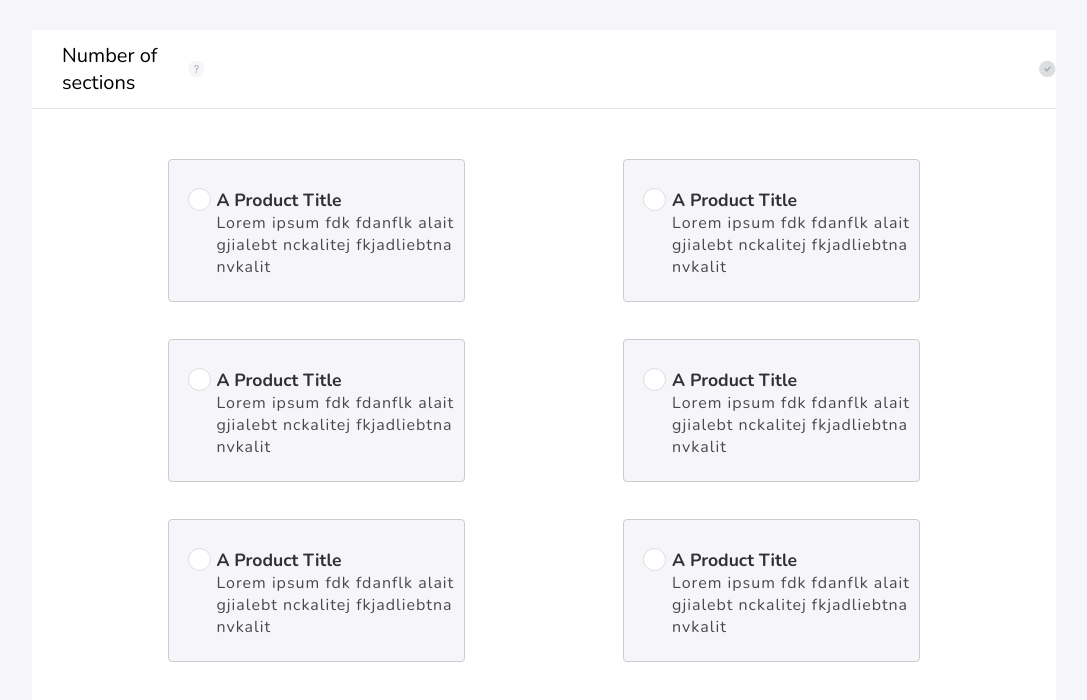
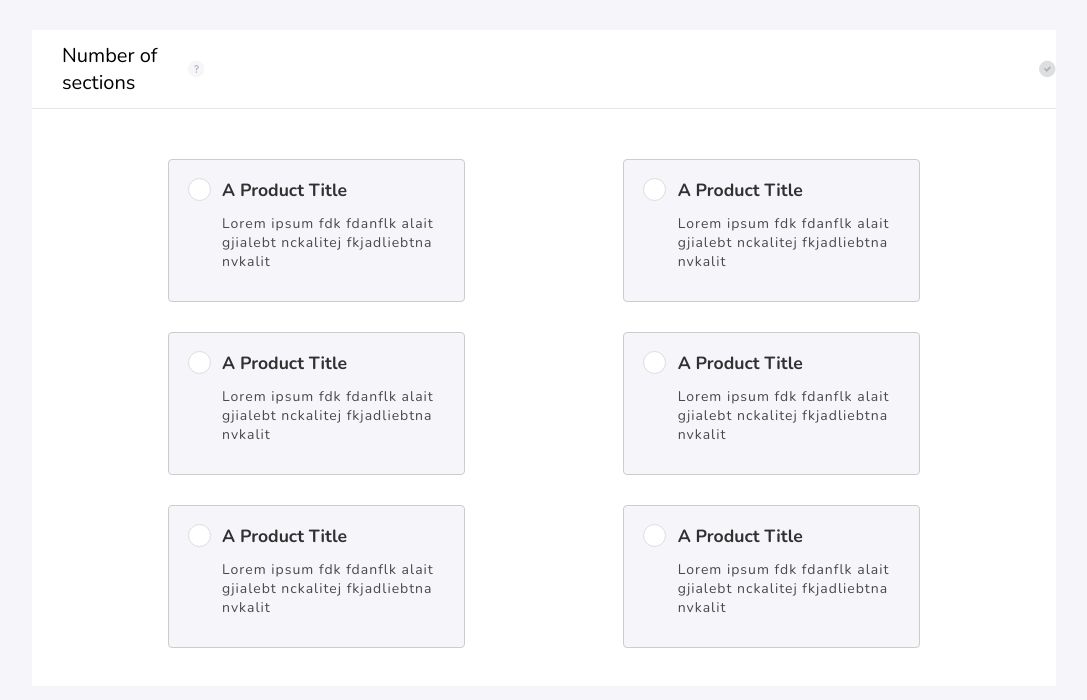
Before and after one commit to yogeshnikam671/MyApp, an Angular app: page / in a window 1280 px wide. Shown: the top 700 px of the page, without its empty margins (96-1183 px from the left). Built offline with nearby package versions, Linux system fonts and the light colour scheme.

Commit message:
Refactored css of all components

```diff
--- a/src/app/components/radio-card/radio-card.component.css
+++ b/src/app/components/radio-card/radio-card.component.css
@@ -5,13 +5,9 @@
   height: 121px;
   width: fit-content;
   padding-left: 14px;
-  padding-top: 20px;
+  padding-top: 10px;
+  padding-bottom: 10px;
   background-color:#F6F6FA;
-}
-.radioCard p{
-  margin: 0px;
-  padding: 0px;
-  font-family: 'Nunito', sans-serif;
 }
 .radioCard input{
   float: left;
@@ -24,34 +20,30 @@
   outline: none;
   cursor: pointer;
   margin-top: 8px;
-  z-index: 2;
 }
 
 .radioCard div{
   height: 100%;
-  width: 88%;
+  width: 86%;
   padding-top: 8px;
   float: right;
-
 }
 .title{
   font-size: 1.1rem;
   font-weight: bold;
   opacity: 0.8;
-  padding-bottom: 12px;
-  vertical-align: center;
 }
 .description{
-  font-size: 1rem;
+  font-size: 14px;
   font-weight: lighter;
   letter-spacing: 1px;
-  padding-right: 13px;
   opacity: 0.7;
+  margin-top: 12px;
 }
 
 .radio-checked{
   position: absolute;
-  top: 28px;
+  top: 18px;
   left: 19px;
 }
 
```
Also changed, not shown: src/styles.css (line endings or trailing spaces).
